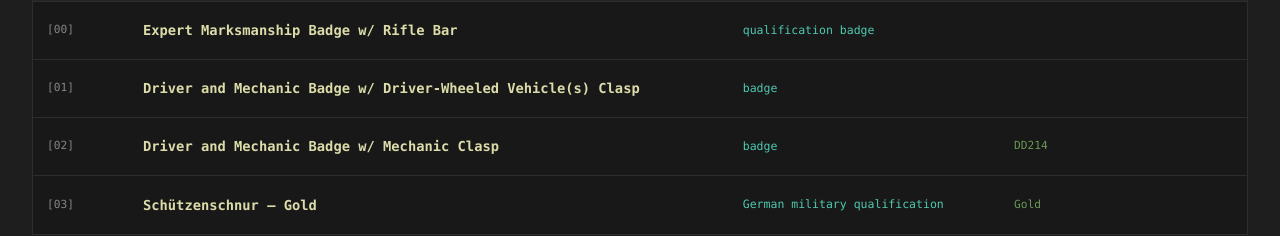
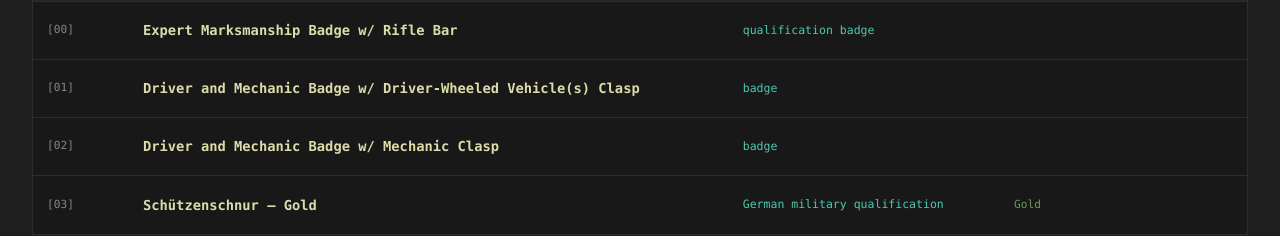
Before and after one commit to ronell-agustin/ronellagustin, a Next.js app: page /resume in a window 1280 px wide. Shown: the part 6392-6628 px from the top of the page. Built offline with nearby package versions, Linux system fonts and the light colour scheme.

Commit message:
Remove remaining DD214 label

```diff
--- a/src/app/resume/page.tsx
+++ b/src/app/resume/page.tsx
@@ -234,7 +234,7 @@
     type: "badge",
     detail: "",
   },
-  { name: "Driver and Mechanic Badge w/ Mechanic Clasp", type: "badge", detail: "DD214" },
+  { name: "Driver and Mechanic Badge w/ Mechanic Clasp", type: "badge", detail: "" },
   {
     name: "Schützenschnur — Gold",
     type: "German military qualification",
```
